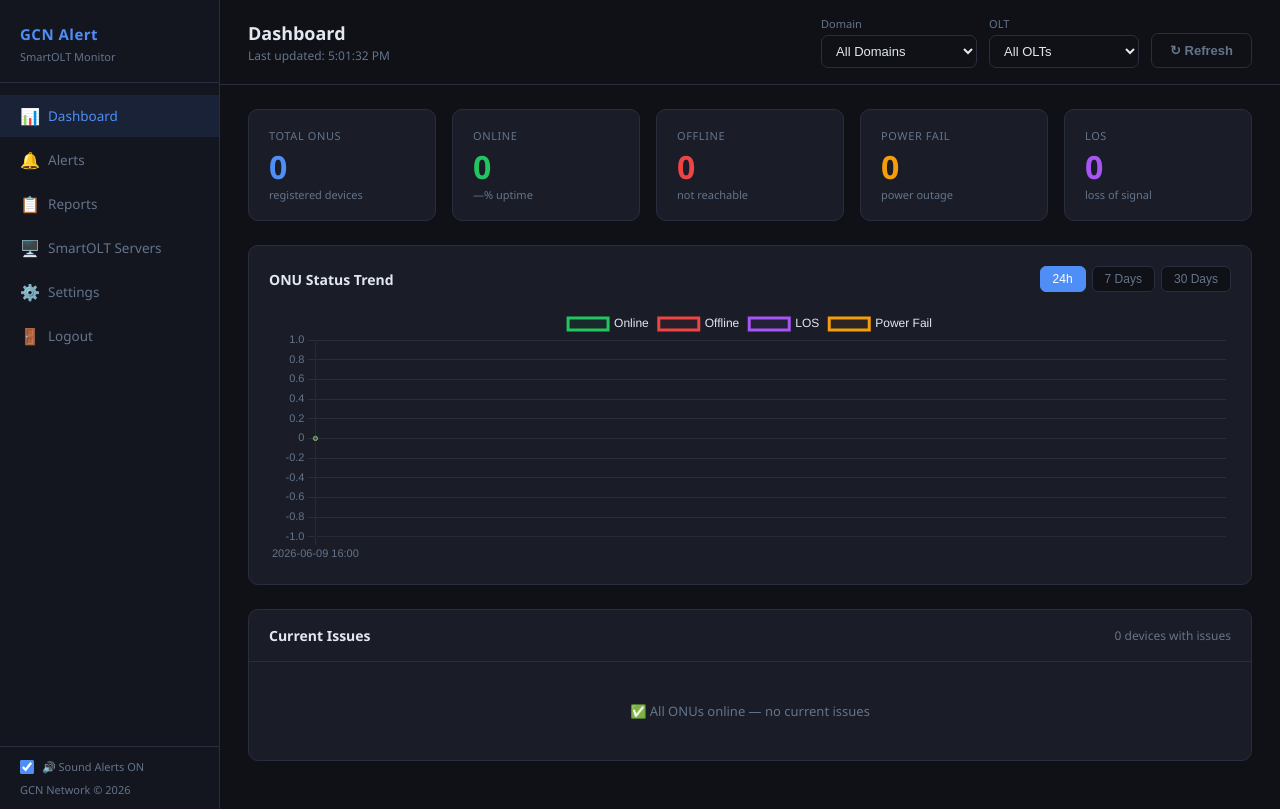
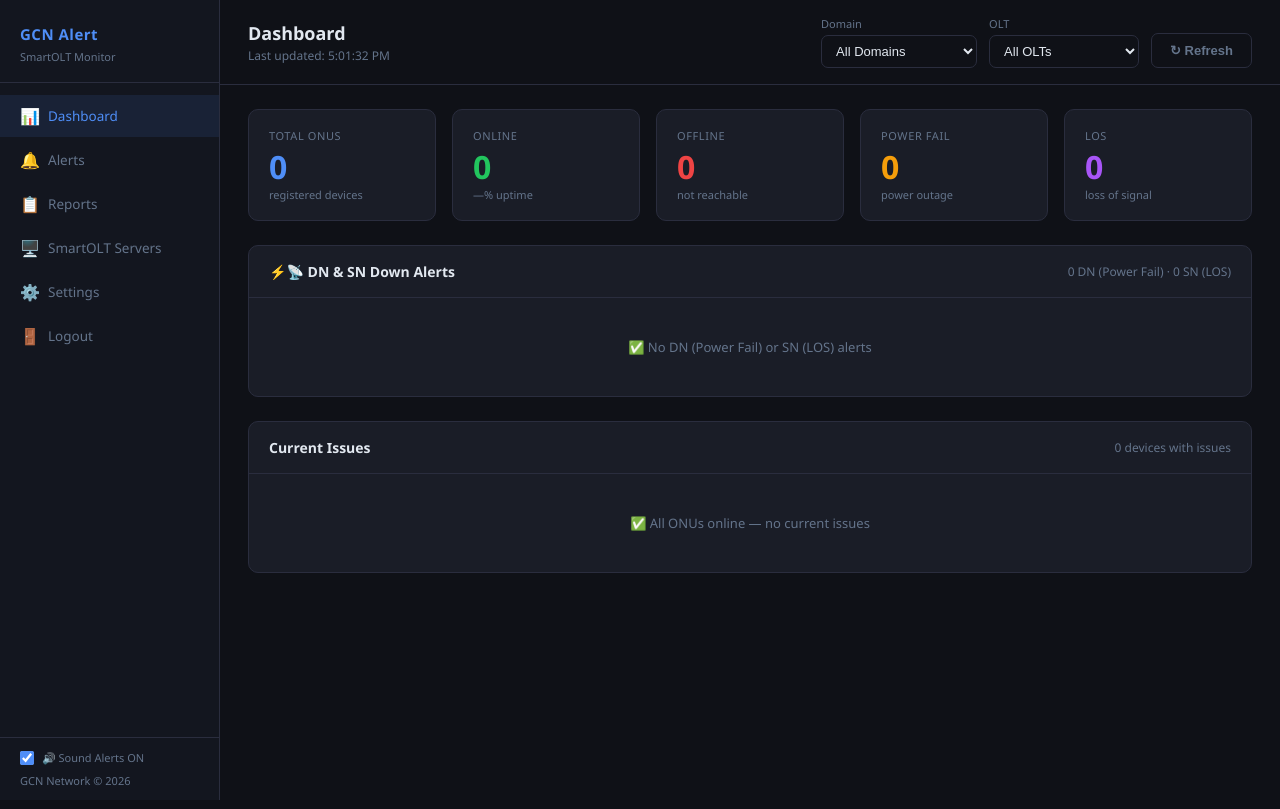
Before and after one commit to AungMyoNyein/DN_SN_Alert, a Flask app: page / in a window 1280 px wide. Run offline with Flask 3, Linux system fonts and the light colour scheme; the visitor is signed in with stand-in values (Sample User, id 1); data comes from the database, SQL or seed files in the repository; data that the repository does not hold is empty.

Commit message:
Replace trend chart with DN & SN Down Alerts table
- Remove the ONU Status Trend chart from the dashboard
- Add a DN & SN Down Alerts table (DN = Power Fail, SN = LOS) showing
  currently-down ONUs, with a DN/SN count summary
- Both tables share one current-issues fetch and respect the Domain/OLT filter

Co-Authored-By: Claude Opus 4.8 <noreply@anthropic.com>

```diff
--- a/templates/dashboard.html
+++ b/templates/dashboard.html
@@ -61,17 +61,15 @@
     </div>
   </div>
 
-  <!-- Chart -->
-  <div class="chart-box">
-    <div class="chart-header">
-      <h3>ONU Status Trend</h3>
-      <div class="chart-tabs">
-        <button class="active" onclick="loadChart('24h',this)">24h</button>
-        <button onclick="loadChart('7d',this)">7 Days</button>
-        <button onclick="loadChart('30d',this)">30 Days</button>
-      </div>
+  <!-- DN & SN down alerts table -->
+  <div class="table-box">
+    <div class="table-header">
+      <h3>⚡📡 DN &amp; SN Down Alerts</h3>
+      <span id="dnsn-count" style="font-size:12px;color:var(--muted)"></span>
     </div>
-    <canvas id="trendChart" height="80"></canvas>
+    <div id="dnsn-body">
+      <div class="empty">Loading…</div>
+    </div>
   </div>
 
   <!-- Current issues table -->
@@ -88,8 +86,6 @@
 </div>
 
 <script>
-let trendChart = null;
-let currentPeriod = '24h';
 let ALL_OLTS = [];   // [{server_id, server_name, olt_name}]
 
 function esc(s) {
@@ -161,73 +157,56 @@ async function loadStats() {
   document.getElementById('last-updated').textContent = 'Last updated: ' + new Date().toLocaleTimeString();
 }
 
-async function loadChart(period, btn) {
-  if (period) currentPeriod = period;
-  if (btn) {
-    document.querySelectorAll('.chart-tabs button').forEach(b => b.classList.remove('active'));
-    btn.classList.add('active');
-  }
-  const r = await fetch('/api/chart?period=' + currentPeriod + '&' + filterQS());
-  const rows = await r.json();
-  const labels     = rows.map(r => r.label);
-  const online     = rows.map(r => Math.round(r.online));
-  const offline    = rows.map(r => Math.round(r.offline));
-  const los        = rows.map(r => Math.round(r.los));
-  const power_fail = rows.map(r => Math.round(r.power_fail));
+// DN = Power fail (dying gasp), SN = LOS (loss of signal)
+function dnsnTag(status) {
+  if (status === 'Power fail') return '<span class="badge badge-pf">⚡ DN</span>';
+  if (status === 'LOS')        return '<span class="badge badge-los">📡 SN</span>';
+  return badge(status);
+}
 
-  if (trendChart) trendChart.destroy();
-  trendChart = new Chart(document.getElementById('trendChart'), {
-    type: 'line',
-    data: {
-      labels,
-      datasets: [
-        { label: 'Online',     data: online,     borderColor: '#22c55e', backgroundColor: 'rgba(34,197,94,.08)',   tension: .3, fill: true, pointRadius: 2 },
-        { label: 'Offline',    data: offline,    borderColor: '#ef4444', backgroundColor: 'rgba(239,68,68,.08)',   tension: .3, fill: false, pointRadius: 2 },
-        { label: 'LOS',        data: los,        borderColor: '#a855f7', backgroundColor: 'rgba(168,85,247,.08)',  tension: .3, fill: false, pointRadius: 2 },
-        { label: 'Power Fail', data: power_fail, borderColor: '#f59e0b', backgroundColor: 'rgba(245,158,11,.08)',  tension: .3, fill: false, pointRadius: 2 },
-      ]
-    },
-    options: {
-      responsive: true,
-      plugins: { legend: { labels: { color: '#e2e8f0', font: { size: 12 } } } },
-      scales: {
-        x: { ticks: { color: '#64748b', maxTicksLimit: 12, font: { size: 11 } }, grid: { color: '#2a2d3e' } },
-        y: { ticks: { color: '#64748b', font: { size: 11 } }, grid: { color: '#2a2d3e' } },
-      }
-    }
-  });
+function issuesTable(rows, withDnSn) {
+  return `<table>
+    <thead><tr>
+      <th>ONU Name</th><th>Zone</th><th>OLT / Port</th>
+      <th>${withDnSn ? 'Type' : 'Status'}</th><th>Signal</th><th>Address</th><th>Since</th>
+    </tr></thead>
+    <tbody>
+    ${rows.map(r => `<tr>
+      <td><b>${esc(r.onu_name) || '—'}</b></td>
+      <td>${esc(r.zone_name) || '—'}</td>
+      <td style="color:var(--muted);font-size:12px">${esc(r.olt_name) || '—'}<br>${esc(r.port_info) || ''}</td>
+      <td>${withDnSn ? dnsnTag(r.new_status) : badge(r.new_status)}</td>
+      <td style="font-size:12px">${esc(r.signal) || '—'}<br><span style="color:var(--muted)">${r.signal_dbm ? esc(r.signal_dbm)+' dBm' : ''}</span></td>
+      <td style="font-size:12px;color:var(--muted)">${esc(r.address) || '—'}</td>
+      <td style="font-size:11px;color:var(--muted)">${esc(r.ts) || '—'}</td>
+    </tr>`).join('')}
+    </tbody></table>`;
 }
 
 async function loadIssues() {
   const r = await fetch('/api/current-issues?' + filterQS());
   const rows = await r.json();
+
+  // DN & SN down alerts = Power fail + LOS only
+  const dnsn = rows.filter(x => x.new_status === 'Power fail' || x.new_status === 'LOS');
+  const dnsnEl = document.getElementById('dnsn-body');
+  const dn = dnsn.filter(x => x.new_status === 'Power fail').length;
+  const sn = dnsn.filter(x => x.new_status === 'LOS').length;
+  document.getElementById('dnsn-count').textContent = `${dn} DN (Power Fail) · ${sn} SN (LOS)`;
+  dnsnEl.innerHTML = dnsn.length
+    ? issuesTable(dnsn, true)
+    : '<div class="empty">✅ No DN (Power Fail) or SN (LOS) alerts</div>';
+
+  // Current issues = everything not online
   const el = document.getElementById('issues-body');
   document.getElementById('issues-count').textContent = rows.length + ' devices with issues';
-  if (!rows.length) {
-    el.innerHTML = '<div class="empty">✅ All ONUs online — no current issues</div>';
-    return;
-  }
-  el.innerHTML = `<table>
-    <thead><tr>
-      <th>ONU Name</th><th>Zone</th><th>OLT / Port</th>
-      <th>Status</th><th>Signal</th><th>Address</th><th>Since</th>
-    </tr></thead>
-    <tbody>
-    ${rows.map(r => `<tr>
-      <td><b>${r.onu_name || '—'}</b></td>
-      <td>${r.zone_name || '—'}</td>
-      <td style="color:var(--muted);font-size:12px">${r.olt_name || '—'}<br>${r.port_info || ''}</td>
-      <td>${badge(r.new_status)}</td>
-      <td style="font-size:12px">${r.signal || '—'}<br><span style="color:var(--muted)">${r.signal_dbm ? r.signal_dbm+' dBm' : ''}</span></td>
-      <td style="font-size:12px;color:var(--muted)">${r.address || '—'}</td>
-      <td style="font-size:11px;color:var(--muted)">${r.ts || '—'}</td>
-    </tr>`).join('')}
-    </tbody></table>`;
+  el.innerHTML = rows.length
+    ? issuesTable(rows, false)
+    : '<div class="empty">✅ All ONUs online — no current issues</div>';
 }
 
 function loadAll() {
   loadStats();
-  loadChart();          // keeps the currently selected period
   loadIssues();
 }
 
```
